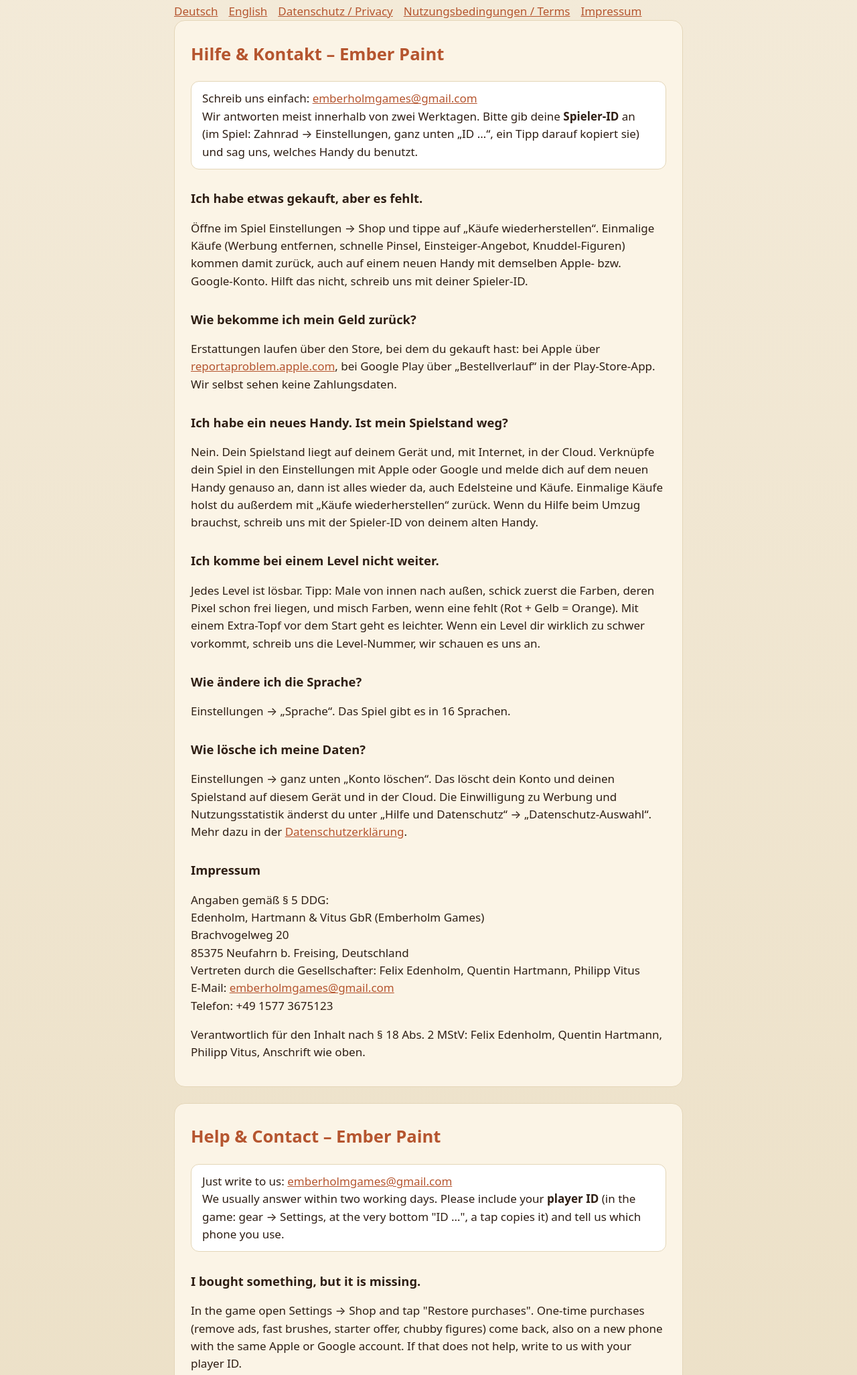
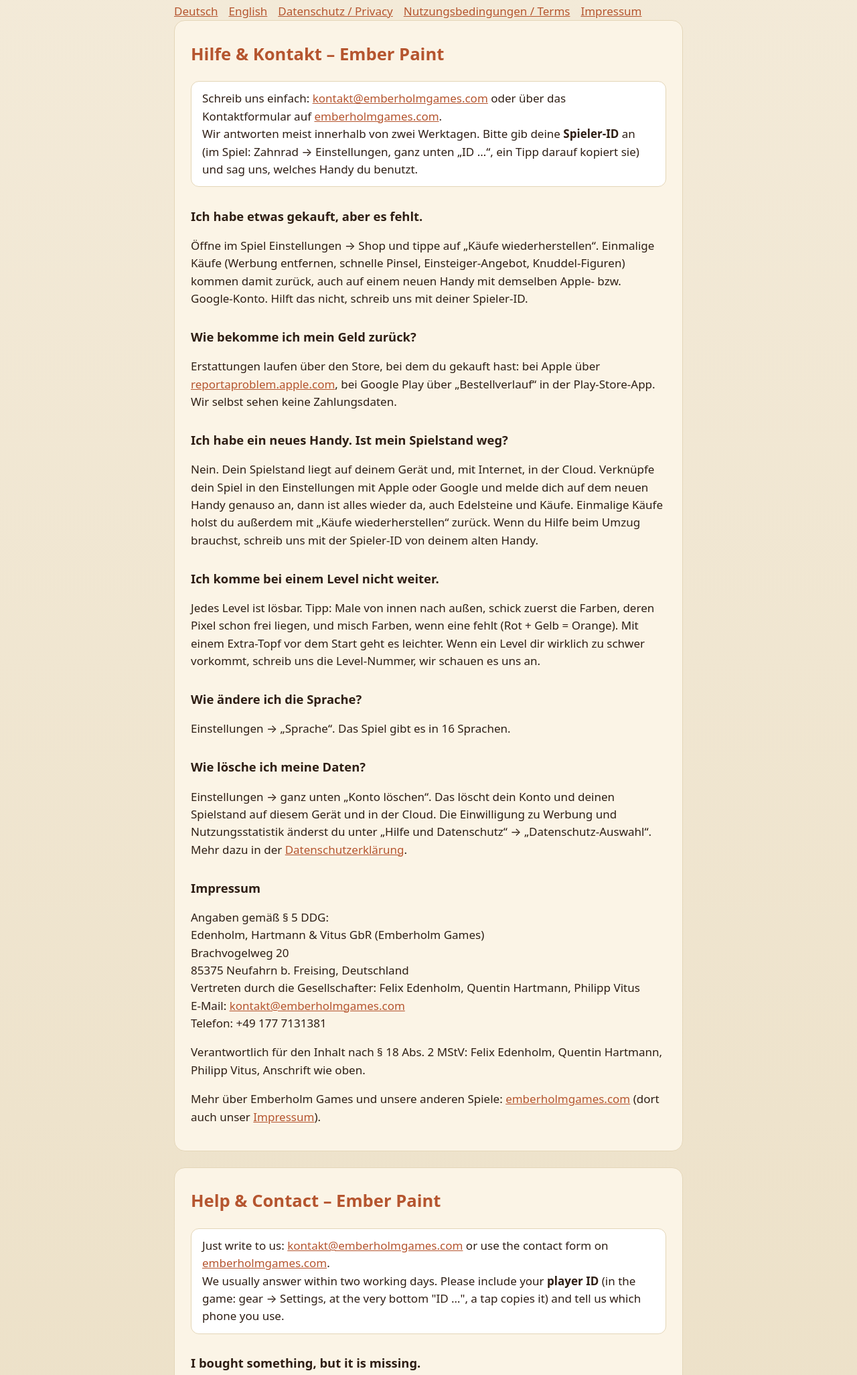
Before and after one commit to EmberholmGames/ember-paint-datenschutz, a plain HTML site: page support.html in a window 1280 px wide. Shown: the part 20-2073 px from the top of the page at 67% size. Drawn offline with Linux system fonts and the light colour scheme.

Commit message:
Kontakt: kontakt@emberholmgames.com, neue Telefonnummer, Verweis auf emberholmgames.com

```diff
--- a/support.html
+++ b/support.html
@@ -63,7 +63,8 @@
       <article id="de">
         <h1>Hilfe &amp; Kontakt – Ember Paint</h1>
         <p class="contact">
-          Schreib uns einfach: <a href="mailto:emberholmgames@gmail.com">emberholmgames@gmail.com</a><br />
+          Schreib uns einfach: <a href="mailto:kontakt@emberholmgames.com">kontakt@emberholmgames.com</a> oder über das Kontaktformular auf
+          <a href="https://emberholmgames.com/de/contact/">emberholmgames.com</a>.<br />
           Wir antworten meist innerhalb von zwei Werktagen. Bitte gib deine <strong>Spieler-ID</strong> an
           (im Spiel: Zahnrad → Einstellungen, ganz unten „ID …“, ein Tipp darauf kopiert sie) und sag uns,
           welches Handy du benutzt.
@@ -118,19 +119,24 @@
           Brachvogelweg 20<br />
           85375 Neufahrn b. Freising, Deutschland<br />
           Vertreten durch die Gesellschafter: Felix Edenholm, Quentin Hartmann, Philipp Vitus<br />
-          E-Mail: <a href="mailto:emberholmgames@gmail.com">emberholmgames@gmail.com</a><br />
-          Telefon: +49 1577 3675123
+          E-Mail: <a href="mailto:kontakt@emberholmgames.com">kontakt@emberholmgames.com</a><br />
+          Telefon: +49 177 7131381
         </p>
         <p>
           Verantwortlich für den Inhalt nach § 18 Abs. 2 MStV: Felix Edenholm, Quentin Hartmann, Philipp Vitus,
           Anschrift wie oben.
+        </p>
+        <p>
+          Mehr über Emberholm Games und unsere anderen Spiele: <a href="https://emberholmgames.com/de/">emberholmgames.com</a>
+          (dort auch unser <a href="https://emberholmgames.com/de/imprint/">Impressum</a>).
         </p>
       </article>
 
       <article id="en">
         <h1>Help &amp; Contact – Ember Paint</h1>
         <p class="contact">
-          Just write to us: <a href="mailto:emberholmgames@gmail.com">emberholmgames@gmail.com</a><br />
+          Just write to us: <a href="mailto:kontakt@emberholmgames.com">kontakt@emberholmgames.com</a> or use the contact form on
+          <a href="https://emberholmgames.com/en/contact/">emberholmgames.com</a>.<br />
           We usually answer within two working days. Please include your <strong>player ID</strong> (in the
           game: gear → Settings, at the very bottom "ID …", a tap copies it) and tell us which phone you use.
         </p>
@@ -180,8 +186,12 @@
           Brachvogelweg 20<br />
           85375 Neufahrn b. Freising, Germany<br />
           Represented by the partners: Felix Edenholm, Quentin Hartmann, Philipp Vitus<br />
-          Email: <a href="mailto:emberholmgames@gmail.com">emberholmgames@gmail.com</a><br />
-          Phone: +49 1577 3675123
+          Email: <a href="mailto:kontakt@emberholmgames.com">kontakt@emberholmgames.com</a><br />
+          Phone: +49 177 7131381
+        </p>
+        <p>
+          More about Emberholm Games and our other games: <a href="https://emberholmgames.com/en/">emberholmgames.com</a>
+          (including our <a href="https://emberholmgames.com/en/imprint/">imprint</a>).
         </p>
       </article>
     </main>
```
Also changed, not shown: index.html (+2 -2 lines), nutzungsbedingungen.html (+4 -4 lines).
